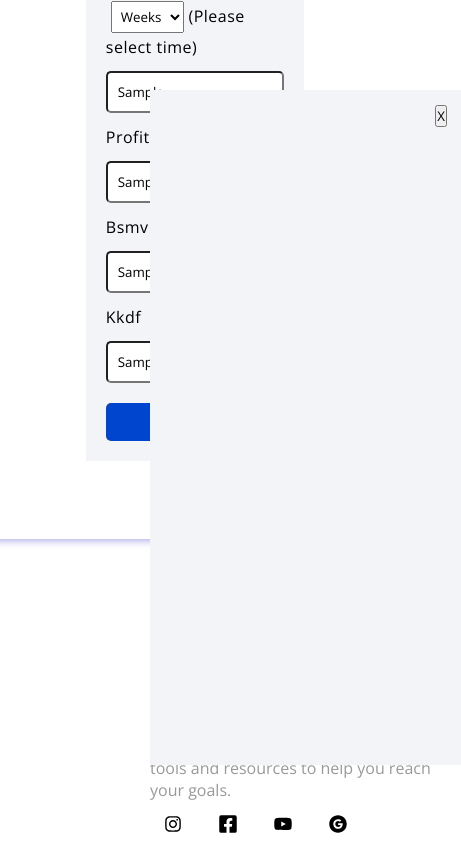
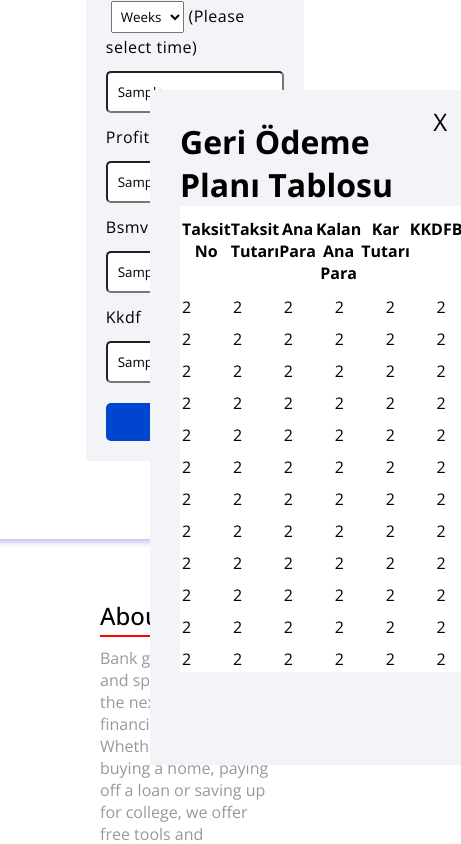
Before and after one commit to arifpehlivan/react-credit-app, a React (Create React App) app: page / in a window 390 px wide. Both pictures are taken after typing "Sample", "Sample", "Sample", "Sample", "Sample" into the empty fields and a click on the button "Calculate". Shown: the part 461-1305 px from the top of the page, 461 px wide, since content can reach past the window. Built offline with nearby package versions, Linux system fonts and the light colour scheme; the HTML template or start-up script is replaced by a standard one.

Commit message:
add table

```diff
--- a/package.json
+++ b/package.json
@@ -7,6 +7,7 @@
     "@testing-library/react": "^13.4.0",
     "@testing-library/user-event": "^13.5.0",
     "react": "^18.2.0",
+    "react-currency-format": "^1.1.0",
     "react-dom": "^18.2.0",
     "react-icons": "^4.4.0",
     "react-scripts": "5.0.1",
--- a/src/App.js
+++ b/src/App.js
@@ -1,27 +1,179 @@
+import { useEffect } from 'react';
 import { useState } from 'react';
 import Footer from './components/Footer';
 import Form from './components/Form';
 import Header from './components/Header';
 import Popup from './components/Popup';
-import {Context} from "./context.js";
+import { Context } from "./context.js";
 
 function App() {
-  const [popup,setPopup] = useState(false);
-  const [show,setShow] = useState(false);
+  const [popup, setPopup] = useState(false);
+  const [show, setShow] = useState(false);
+  const [form, setForm] = useState({
+    amount: "",
+    times: "",
+    time: "",
+    rate: "",
+    bsmv: "",
+    kkdf: ""
+  })
+  const [table, setTable] = useState([])
+  var dataTable = [
+    {
+
+        "taksitNo": "2",
+        "taksitTutar": "2",
+        "anaPara": "2",
+        "kalanAnaPara": "2",
+        "kar": "2",
+        "k": "2",
+        "b": "2",
+    },
+    {
+
+        "taksitNo": "2",
+        "taksitTutar": "2",
+        "anaPara": "2",
+        "kalanAnaPara": "2",
+        "kar": "2",
+        "k": "2",
+        "b": "2",
+    },
+    {
+
+        "taksitNo": "2",
+        "taksitTutar": "2",
+        "anaPara": "2",
+        "kalanAnaPara": "2",
+        "kar": "2",
+        "k": "2",
+        "b": "2",
+    },
+    {
+
+        "taksitNo": "2",
+        "taksitTutar": "2",
+        "anaPara": "2",
+        "kalanAnaPara": "2",
+        "kar": "2",
+        "k": "2",
+        "b": "2",
+    },
+    {
+
+        "taksitNo": "2",
+        "taksitTutar": "2",
+        "anaPara": "2",
+        "kalanAnaPara": "2",
+        "kar": "2",
+        "k": "2",
+        "b": "2",
+    },
+    {
+
+        "taksitNo": "2",
+        "taksitTutar": "2",
+        "anaPara": "2",
+        "kalanAnaPara": "2",
+        "kar": "2",
+        "k": "2",
+        "b": "2",
+    },
+    {
+
+        "taksitNo": "2",
+        "taksitTutar": "2",
+        "anaPara": "2",
+        "kalanAnaPara": "2",
+        "kar": "2",
+        "k": "2",
+        "b": "2",
+    },
+    {
+
+        "taksitNo": "2",
+        "taksitTutar": "2",
+        "anaPara": "2",
+        "kalanAnaPara": "2",
+        "kar": "2",
+        "k": "2",
+        "b": "2",
+    },
+    {
+
+        "taksitNo": "2",
+        "taksitTutar": "2",
+        "anaPara": "2",
+        "kalanAnaPara": "2",
+        "kar": "2",
+        "k": "2",
+        "b": "2",
+    },
+    {
+
+        "taksitNo": "2",
+        "taksitTutar": "2",
+        "anaPara": "2",
+        "kalanAnaPara": "2",
+        "kar": "2",
+        "k": "2",
+        "b": "2",
+    },
+    {
+
+        "taksitNo": "2",
+        "taksitTutar": "2",
+        "anaPara": "2",
+        "kalanAnaPara": "2",
+        "kar": "2",
+        "k": "2",
+        "b": "2",
+    },
+    {
+
+        "taksitNo": "2",
+        "taksitTutar": "2",
+        "anaPara": "2",
+        "kalanAnaPara": "2",
+        "kar": "2",
+        "k": "2",
+        "b": "2",
+    },
+]
+useEffect(() => {
+  setTable(dataTable);
+},[])
+
+console.log(table)
+  const column = [
+    { heading: "Taksit No", value: "taksitNo" },
+    { heading: "Taksit Tutarı", value: "taksitTutar" },
+    { heading: "Ana Para", value: "anaPara" },
+    { heading: "Kalan Ana Para", value: "kalanAnaPara" },
+    { heading: "Kar Tutarı", value: "kar" },
+    { heading: "KKDF", value: "k" },
+    { heading: "BSMV", value: "b" },
+  ]
+  const tableArray = [[]];
   const data = {
     popup,
     setPopup,
     show,
-    setShow
+    setShow,
+    form,
+    setForm,
+    table,
+    setTable,
+    column,
+    tableArray,
+    dataTable
   }
   return (
     <Context.Provider value={data}>
-      <Header/>
+      <Header />
       <Popup />
-      {/* My Popup</Popup>  */}
-      {/* show={true} */}
-      <Form/>
-      <Footer/>
+      <Form />
+      <Footer />
     </Context.Provider>
   );
 }
--- a/src/components/Form.js
+++ b/src/components/Form.js
@@ -1,21 +1,49 @@
 import React, { useState } from 'react'
 import "./form.css"
 import { Context, useContext } from '../context';
+import CurrencyFormat from 'react-currency-format';
 
 const Form = () => {
-    const {popup,setPopup,show, setShow} = useContext(Context);
-    const [form, setForm] = useState({
-        amount: "",
-        times: "",
-        time: "",
-        rate: "",
-        bsmv: "",
-        kkdf: ""
-    })
+    const {setPopup, setShow, form, setForm, tableArray} = useContext(Context);
+    // const [form, setForm] = useState({
+    //     amount: "",
+    //     times: "",
+    //     time: "",
+    //     rate: "",
+    //     bsmv: "",
+    //     kkdf: ""
+    // })
     const onChange = (e) => {
         setForm({ ...form, [e.target.name]: e.target.value });
     }
     const calculate = () => {
+        // var dataTable = [
+        //     {
+
+        //         "a": "2",
+        //         "b": "2",
+        //         "c": "2",
+        //         "d": "2",
+        //         "e": "2",
+        //         "f": "2",
+        //         "g": "2",
+        //     }
+        // ]
+        // setTable(dataTable);
+        // tableArray.length = form.time;
+        // console.log("tableArray.length",tableArray.length);
+        // tableArray.map((item,index) => {
+
+        //     console.log("item",item);
+        //     console.log("index",index);
+        // })
+        // for(var i=0; i< 12; i++){
+        //     for(var x=0; x<7; x++){
+        //         tableArray[i][x] = i  ;
+        //     }
+        // }
+        console.log(tableArray);
+        // tableArray[0][0] = 1;
         // Basit → Kâr = ( Anapara * Kâr oranı * ( gün sayısı / 30 ))
         // Bileşik → Kâr = ( Anapara * ( ( 1 + kâr oranı) ^ (gün sayısı / 30) ) ) - Anapara
         const basitKar = form.amount * form.rate * (form.time / 12);
@@ -27,7 +55,7 @@ const Form = () => {
         // var rate1 = (form.rate / 100) + (form.bsmv / 100) + (form.kkdf / 100) ;
         var rate1 = 0.0285;
         var sonuc = form.amount * (rate1 * (Math.pow((1 + rate1),(form.time) )))  / (Math.pow((1 + rate1), (form.time)) - 1);
-        console.log(sonuc)
+        console.log("sonuc",sonuc)
         setPopup(true)
         setShow(false)
     }
@@ -44,15 +72,18 @@ const Form = () => {
                     <div className="form">
                         <div>
                             <p>Loan Amount</p>
-                            <input
+                            {/* <input
                                 placeholder='100.000₺'
                                 name="amount"
                                 value={form.name}
-                                onChange={onChange} />
+                                onChange={onChange} /> */}
+                                <CurrencyFormat thousandSeparator={true} prefix={'₺'} name="amount"
+                                value={form.name}
+                                onChange={onChange} placeholder='₺100.000'/>
                         </div>
                         <div className='time'>
                             <p>Loan term in
-                                <select name="times" id="time" value={form.name}
+                                <select name="times" value={form.name}
                                 onChange={onChange}>
                                     <option value="weeks" >Weeks</option>
                                     <option value="monts" defaultValue>Monts</option>
--- a/src/components/Popup.js
+++ b/src/components/Popup.js
@@ -1,14 +1,21 @@
 import React from 'react'
 import "./popup.css"
 import { Context, useContext } from '../context';
+import Table from './Table';
 
-const Popup = (props) => {
-    const {popup,setPopup} = useContext(Context);
+const Popup = () => {
+    const {popup,setPopup, form, column, table} = useContext(Context);
+    // const timeArray = [];
+    // timeArray.length = form.time;
+    // console.log(timeArray.length);
     return (popup) ? (
         <div className='popup'>
             <div className="popupText">
                 <button className="close" onClick={()=>setPopup(false)}>X</button>
-                {props.children}
+                {/* {props.children} */}
+                {console.log(form)}
+                <h1>Geri Ödeme Planı Tablosu</h1>
+                <Table data1={table} column={column}/>
             </div>
         </div>
     ) : "";
--- /dev/null
+++ b/src/components/Table.js
@@ -0,0 +1,44 @@
+import React from 'react'
+import "./table.css"
+import { Context, useContext } from '../context';
+
+const Table = () => {
+    const { data1, column, table } = useContext(Context);
+
+    // var dataTable = [
+    //     {
+    //         "a": "2",
+    //         "b": "2",
+    //         "c": "2",
+    //         "d": "2",
+    //         "e": "2",
+    //         "f": "2",
+    //         "g": "2",
+    //     }
+    // ]
+    // setTable(dataTable);
+    return (
+        <table>
+            <thead>
+                <tr>
+                    {column.map((item, index) => <TableHeadItem key={index} item={item} />)}
+                </tr>
+            </thead>
+            <tbody>
+                {table?.map((item, index) => <TableRow key={index} item={item} column={column} />)}
+            </tbody>
+        </table>
+    )
+}
+
+const TableHeadItem = ({ item }) => <th>{item.heading}</th>
+const TableRow = ({ item, column }) => (
+    <tr>
+        {column.map((columnItem, index) => {
+            return <td key={index}>{item[`${columnItem.value}`]}</td>
+            // {`${index}`}
+        })}
+    </tr>
+)
+
+export default Table
--- a/src/components/footer.css
+++ b/src/components/footer.css
@@ -24,7 +24,7 @@ footer div {
     margin-right: 30px;
 }
 
-footer .container div{
+footer .container div {
     display: inline-block;
 }
 
@@ -64,7 +64,7 @@ footer p {
     list-style: none;
 }
 
-.social li a i{
+.social li a i {
     display: inline-block;
     width: 45px;
     height: 45px;
@@ -99,7 +99,7 @@ footer p {
     white-space: nowrap;
 }
 
-.quickLinks ul li  {
+.quickLinks ul li {
     list-style: none;
     text-decoration: none;
 }
@@ -120,16 +120,16 @@ footer p {
     color: black;
 }
 
-.contact .info li span{
+.contact .info li span {
     white-space: nowrap;
 }
 
-.contact .info li i{
+.contact .info li i {
     margin-right: 5px;
     font-size: 20px;
 }
 
-.contact .info li p a{
+.contact .info li p a {
     text-decoration: none;
     color: black;
 }
@@ -150,25 +150,28 @@ footer p {
 @media (max-width: 1200px) {
     footer {
         padding: 40px;
-        padding-left: 150px;
+        padding-left: 100px;
     }
 
     footer .container {
         flex-direction: column;
     }
 
-    footer .container  {
+    footer .container {
         margin-bottom: 40px;
     }
 
-    footer .container .aboutUs, .quickLinks, .contact {
+    footer .container
+    .quickLinks,
+    .contact {
         width: 100%;
         margin-top: 20px;
     }
-    /* footer .container .aboutUs{
-        width: 90%;
+
+    footer .container .aboutUs {
+        width: 60%;
         margin-top: 20px;
-    } */
+    }
 
     .copyrightText {
         padding: 8px 40px;
--- a/src/components/header.css
+++ b/src/components/header.css
@@ -31,9 +31,6 @@ header .navigation {
     display: flex;
     justify-content: center;
     flex-wrap: wrap;
-
-    /* margin: 10px 0; */
-
 }
 
 header .navigation span {
@@ -48,8 +45,6 @@ header .navigation li {
     list-style: none;
     margin: 0 50px;
     gap: 150px;
-    /* height: 50px; */
-
 }
 
 header .navigation li a {
@@ -197,6 +192,7 @@ header .active {
 
     .active li i {
         margin-left: auto;
+        color: #0045CD;
         cursor: pointer;
     }
 }
--- a/src/components/popup.css
+++ b/src/components/popup.css
@@ -24,6 +24,13 @@
     right: 15px;
 }
 
+.popupText button{
+    background: transparent;
+    border: none;
+    font-size: 24px;
+    cursor: pointer;
+}
+
 /* @media (max-width: 1400px) {
     .popup {
         width: 90%;
--- /dev/null
+++ b/src/components/table.css
@@ -0,0 +1,25 @@
+table{
+    background: white;
+    width: 100%;
+}
+table tr {
+    display: flex;
+    justify-content: space-between;
+}
+
+table th {
+    display: flex;
+    justify-content: space-between;
+    /* width: 130px; */
+}
+
+table td {
+    display: flex;
+    /* width: 130px; */
+    justify-content: space-between;
+    margin-left: 0px;
+}
+
+table tr{
+    margin-top: 10px;
+}
```
Also changed, not shown: 1 other file (tests, documents, lock files or other folders).
